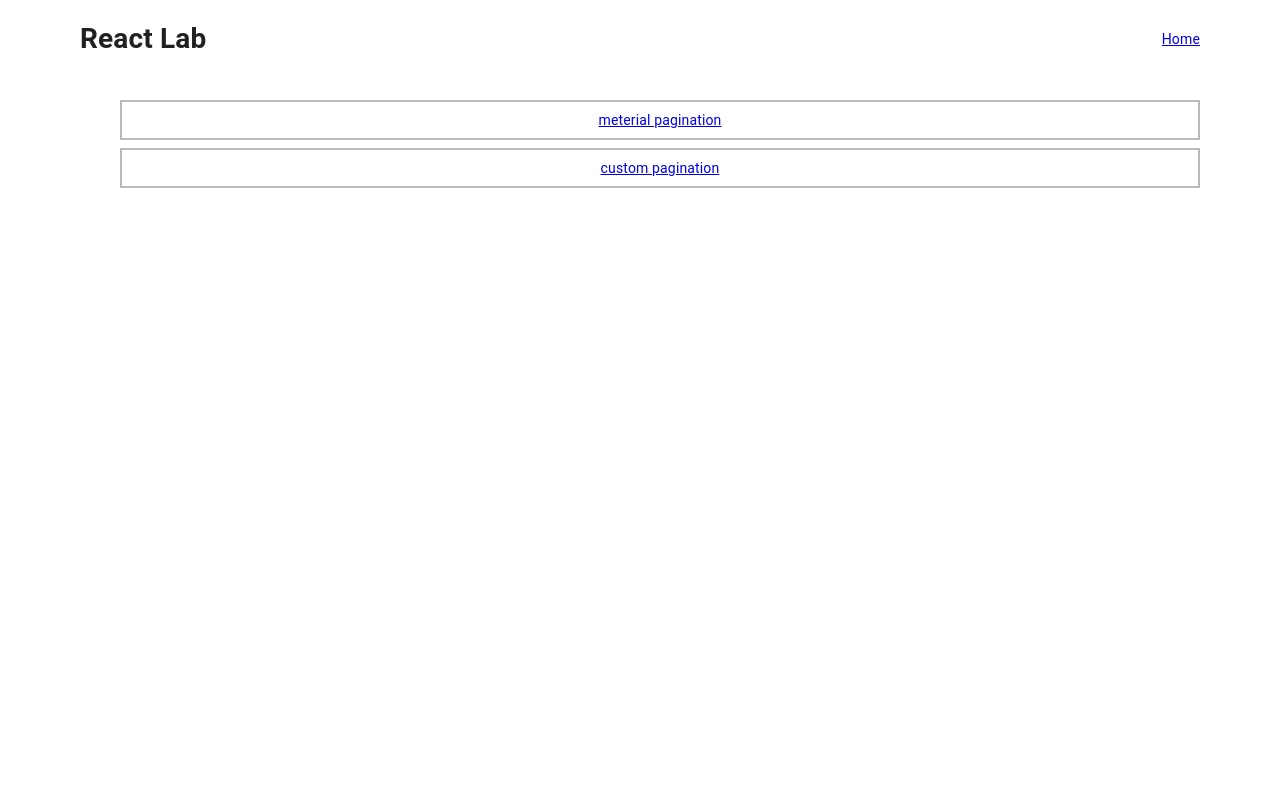
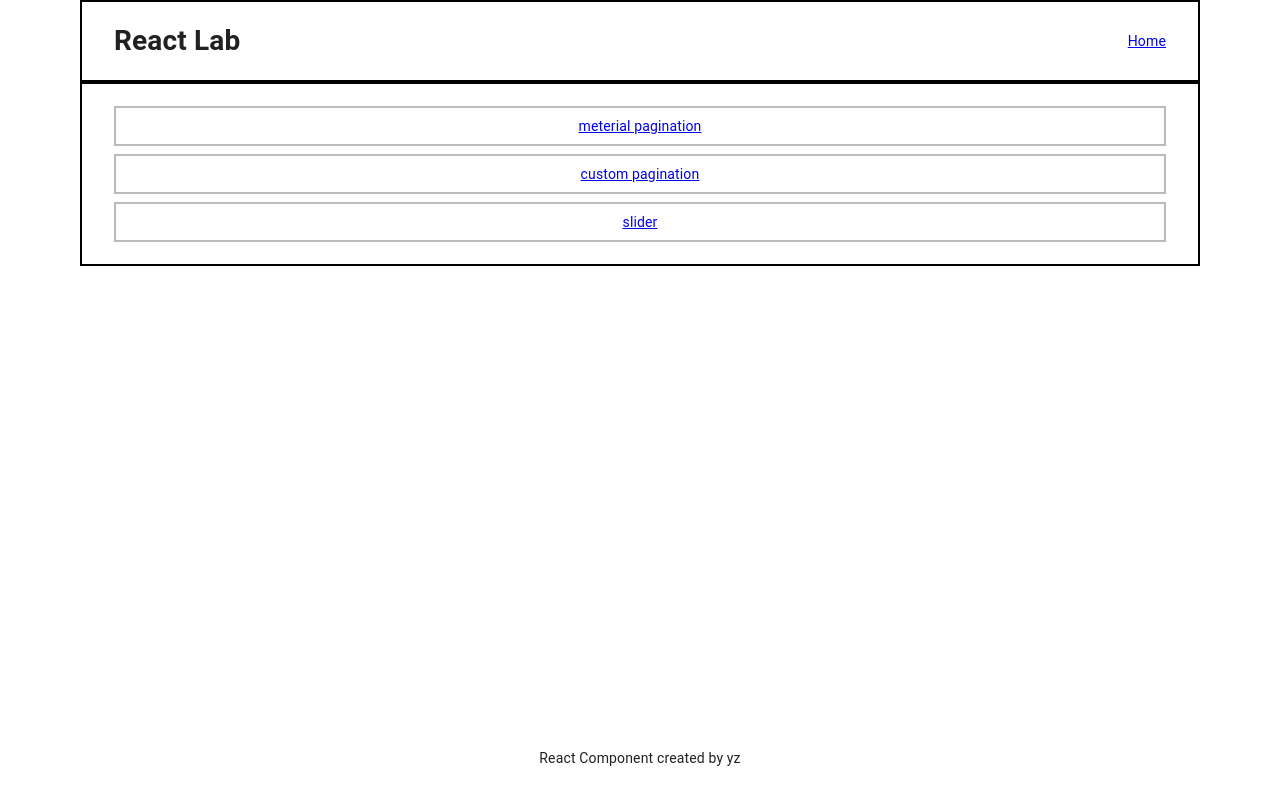
Before and after one commit to wilkersoh/react-lab, a React (Create React App) app: page / in a window 1280 px wide. Built offline with nearby package versions, Linux system fonts and the light colour scheme.

Commit message:
Update Container Layout Desgin

```diff
--- a/src/App.js
+++ b/src/App.js
@@ -4,6 +4,7 @@ import MeterialPagination from "./components/MeterialPagination";
 import CustomPagination from "./components/CustomPagination";
 import AppComponent from "./components/AppComponent";
 import Home from "./Home";
+import Slider from "./Slider";
 
 function App() {
   return (
@@ -13,6 +14,7 @@ function App() {
           <Route exact path='/' component={Home} />
           <Route path='/meterial-pagination' component={MeterialPagination} />
           <Route path='/custom-pagination' component={CustomPagination} />
+          <Route path='/slider' component={Slider} />
         </Switch>
       </AppComponent>
     </Router>
--- a/src/Home.js
+++ b/src/Home.js
@@ -1,6 +1,7 @@
 import React from "react";
 import { Link } from "react-router-dom";
 
+import Container from "./components/Container";
 import { Box, List } from "@material-ui/core";
 import { makeStyles } from "@material-ui/core/styles";
 import { PATHS } from "./lib/routes";
@@ -9,7 +10,7 @@ export default function Home() {
   const classes = useListStyle();
 
   return (
-    <Box>
+    <Container>
       <List component='nav' aria-label='react list components'>
         <Box component='ul' className={classes.ul}>
           {Object.entries(PATHS).map(([name, path]) => (
@@ -21,13 +22,14 @@ export default function Home() {
           ))}
         </Box>
       </List>
-    </Box>
+    </Container>
   );
 }
 
 const useListStyle = makeStyles(() => ({
   ul: {
     listStyle: "none",
+    padding: 0,
   },
   li: {
     textAlign: "center",
--- a/src/components/AppComponent.js
+++ b/src/components/AppComponent.js
@@ -4,10 +4,11 @@ import Navbar from "./Navbar";
 
 export default function AppComponent({ children }) {
   return (
-    <Box maxWidth='1120px' width='100%' m='0 auto' height='100vh'>
-      <Box>
-        <Navbar />
-        {children}
+    <Box display='flex' flexDirection='column' minHeight='100vh'>
+      <Navbar />
+      {children}
+      <Box component='footer' textAlign='center' py={4} mt={"auto"}>
+        React Component created by yz
       </Box>
     </Box>
   );
--- /dev/null
+++ b/src/components/Container.js
@@ -0,0 +1,17 @@
+import React from "react";
+
+import { Box } from "@material-ui/core";
+
+export default function Container({ children, ...props }) {
+  return (
+    <Box
+      maxWidth='1120px'
+      px={{ xs: 2, md: 4 }}
+      width='100%'
+      m='0 auto'
+      style={{ border: "2px solid black" }}
+      {...props}>
+      {children}
+    </Box>
+  );
+}
--- a/src/components/MeterialPagination.js
+++ b/src/components/MeterialPagination.js
@@ -110,7 +110,7 @@ export default function MeterialPagination() {
           <AccountCircle />
         </Grid>
         <Grid item>
-          <TextField value={input} onChange={onSearch} label='With a grid' />
+          <TextField value={input} onChange={onSearch} label='Searching...' />
         </Grid>
       </Grid>
 
--- a/src/components/Navbar.js
+++ b/src/components/Navbar.js
@@ -1,11 +1,15 @@
 import { Link } from "react-router-dom";
 import { Box } from "@material-ui/core";
+import Container from "./Container";
 
 export default function Navbar() {
   return (
-    <Box display='flex' justifyContent='space-between' alignItems='center'>
+    <Container
+      display='flex'
+      justifyContent='space-between'
+      alignItems='center'>
       <h1>React Lab</h1>
       <Link to='/'>Home</Link>
-    </Box>
+    </Container>
   );
 }
--- a/src/lib/routes.js
+++ b/src/lib/routes.js
@@ -1,4 +1,5 @@
 export const PATHS = {
   meterial_pagination: "/meterial-pagination",
   custom_pagination: "/custom-pagination",
+  slider: "/slider",
 };
```
